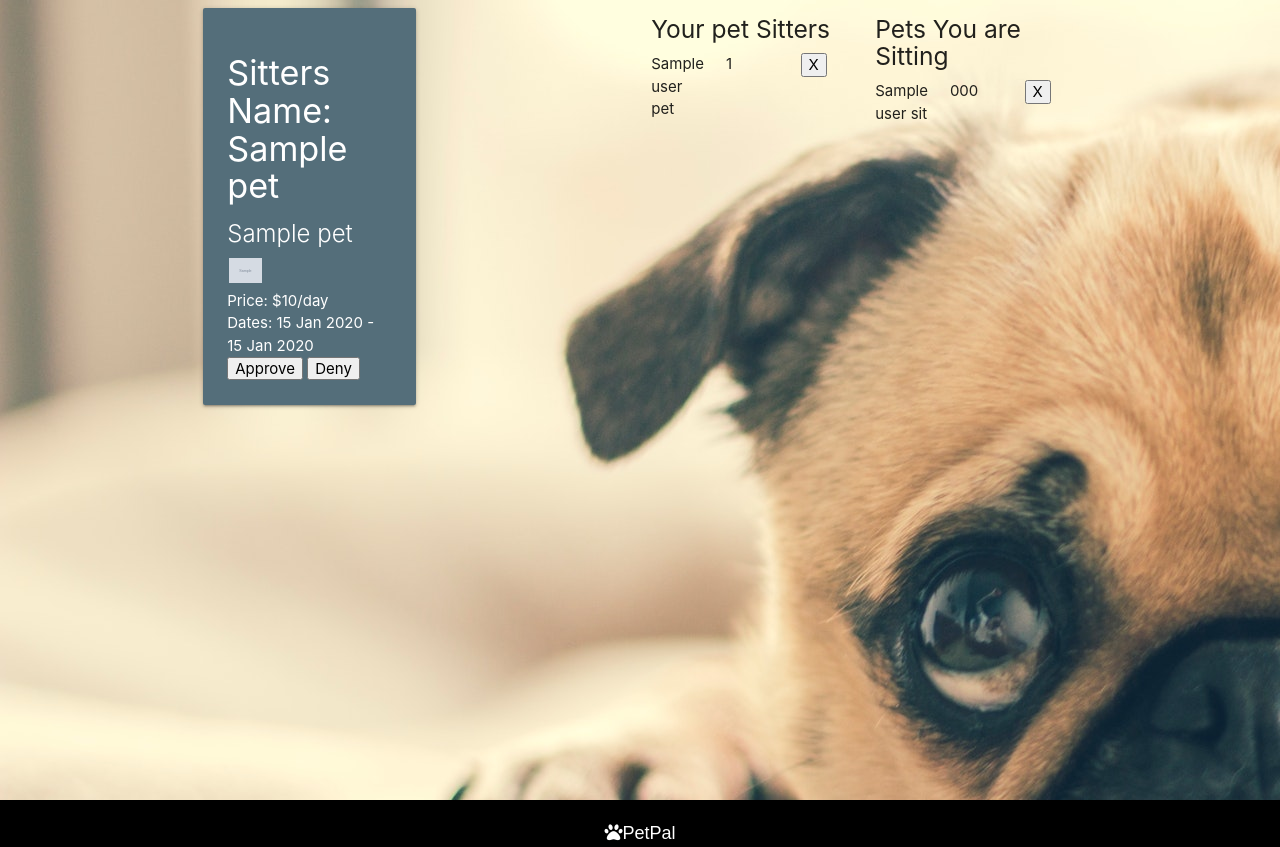
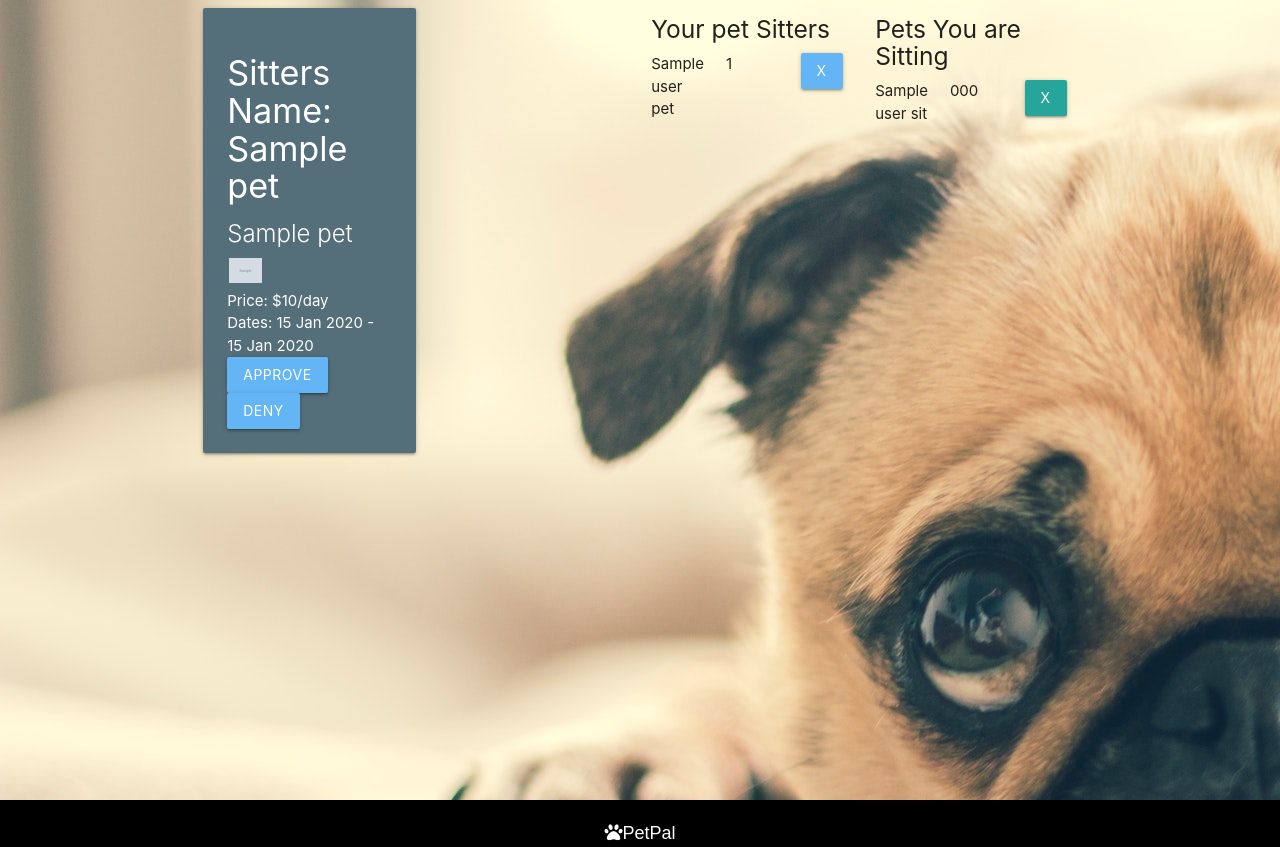
Before and after one commit to babco1kr/PetPals, a Node project: template views/requests.handlebars in a window 1280 px wide. Shown: the part 64-911 px from the top of the page. Run offline with Node 20 templates, Linux system fonts and the light colour scheme; the template is opened without the code that fills it: most values are stand-ins (such as "Sample title", 1, 10 or a date in 2020); grey boxes marked "Sample" are stand-in pictures; some libraries are stand-ins or nearby versions.

Commit message:
fixed button issues

```diff
--- a/views/requests.handlebars
+++ b/views/requests.handlebars
@@ -12,8 +12,8 @@
           <div><img class="petimage" src="{{this.pictureLink}}"></div>
           <p>Price: ${{this.price}}/day</p>
           <p>Dates: {{this.startDate}} - {{this.endDate}}</p>
-          <button type="submit" data-id="{{this.id}}" class="approve" class="btn btn-light">Approve</button>
-          <button type="submit" data-id="{{this.id}}" class="deny" class="btn btn-light">Deny</button>
+          <button type="submit" data-id="{{this.id}}" class="approve btn blue lighten-2" name = "action">Approve</button>
+          <button type="submit" data-id="{{this.id}}" class="deny btn blue lighten-2">Deny</button>
       </div>
     </div>
   {{/each}}
@@ -43,7 +43,7 @@
                 {{SitterNumber}}
             </div>
             <div class = "col s4">
-                <button type = "submit" data-id = "{{id}}" class = "endSit" class="btn btn-light">X</button>
+                <button type = "submit" data-id = "{{id}}" class = "endSit btn blue lighten-2">X</button>
             </div>
         </div>
     {{/each}}
@@ -59,7 +59,7 @@
                 {{OwnerPhone}}
             </div>
             <div class = "col s4">
-                <button type = "submit" data-id = "{{id}}" class = "endSit" class="btn btn-light">X</button>
+                <button type = "submit" data-id = "{{id}}" class = "endSit btn btn-light">X</button>
             </div>
         </div>
     {{/each}}
--- a/views/search.handlebars
+++ b/views/search.handlebars
@@ -41,7 +41,7 @@
      <p class="price">Start Date: {{this.startDate}}<br> End Date: {{this.endDate}}</p>
 
 
-     <button type="submit" data-id="{{this.id}}" class="selectPet" class="btn blue lighten-2">Select this Pet</button>
+     <button type="submit" data-id="{{this.id}}" class="selectPet btn blue lighten-2">Select this Pet</button>
  </div>
 {{/each}}
 
```
